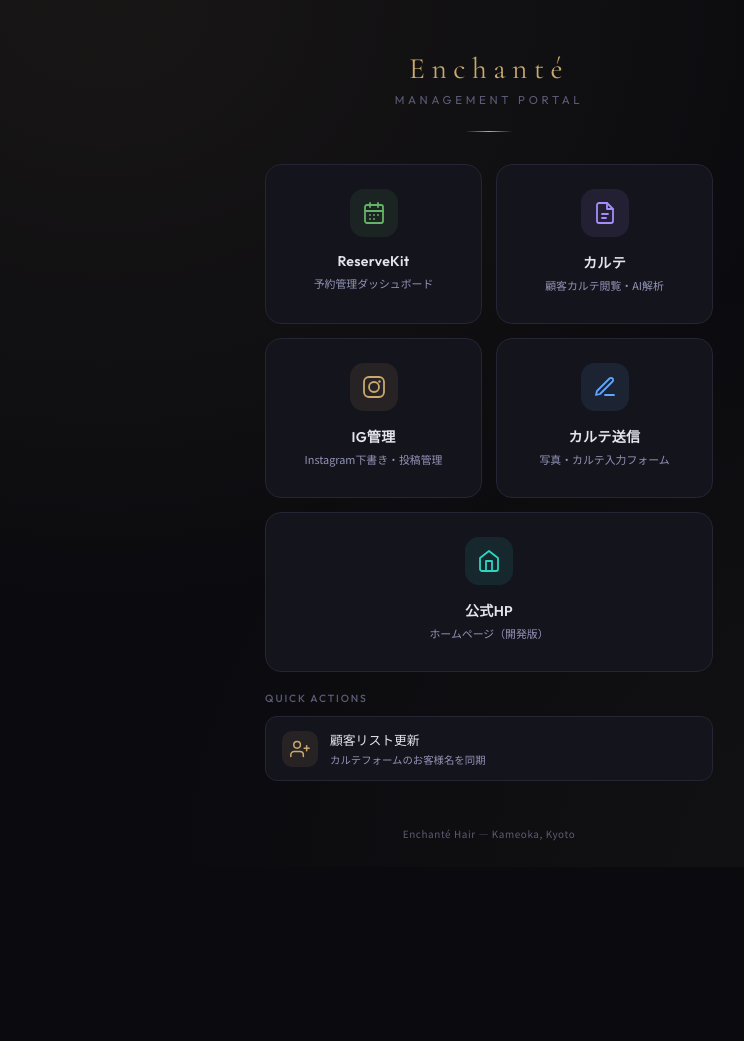
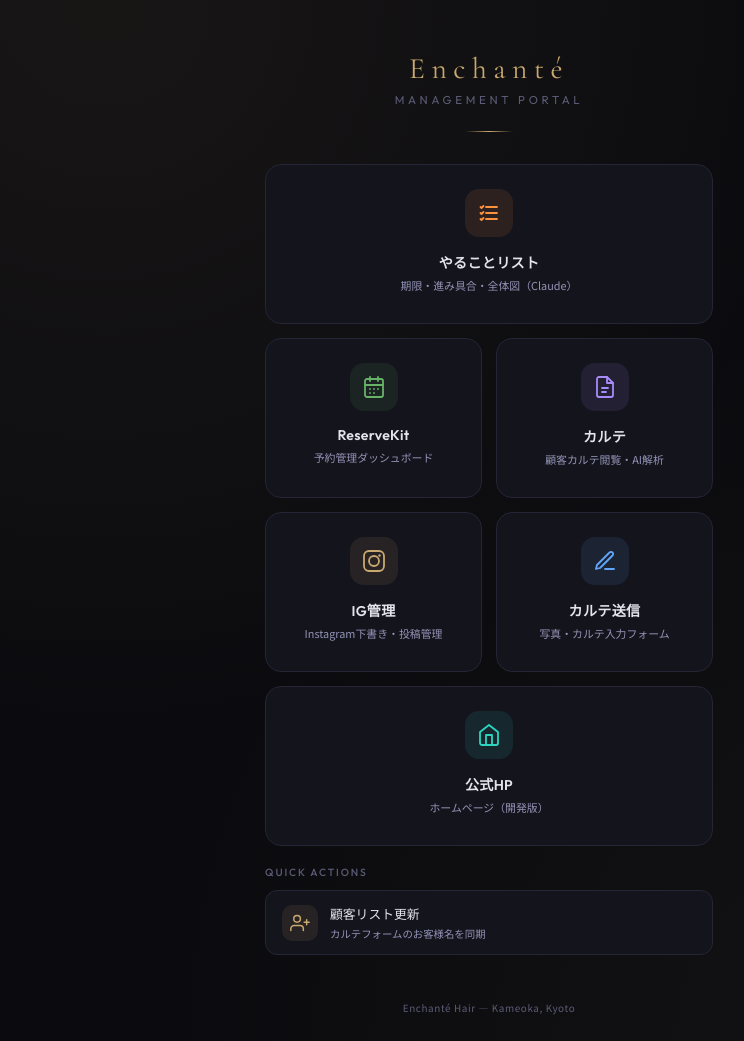
Before and after one commit to newtype3104-byte/portal, a plain HTML site: page index.html in a window 1280 px wide. Shown: the whole page, without its empty margins (151-895 px from the left). Before the commit the page ends 867 px from the top, so only its background shows below. Drawn offline with nearby package versions, Linux system fonts and the light colour scheme.

Commit message:
ポータルに「やることリスト」カードを追加 (#1)
Claude-Session: https://claude.ai/code/session_017oBQe5marAwcHH3nu1KF9p

Co-authored-by: Claude <noreply@anthropic.com>

```diff
--- a/index.html
+++ b/index.html
@@ -133,6 +133,7 @@ body {
 .card--ig .card-icon      { background: rgba(201,169,110,.10); color: var(--gold); }
 .card--form .card-icon    { background: rgba(96,165,250,.10);  color: #60a5fa; }
 .card--hp .card-icon      { background: rgba(45,212,191,.10);  color: #2dd4bf; }
+.card--todo .card-icon    { background: rgba(251,146,60,.10);  color: #fb923c; }
 
 .card-name {
   font-family: 'Outfit', sans-serif;
@@ -245,6 +246,7 @@ body {
 .card:nth-child(3) { animation-delay: .26s; }
 .card:nth-child(4) { animation-delay: .34s; }
 .card:nth-child(5) { animation-delay: .42s; }
+.card:nth-child(6) { animation-delay: .50s; }
 .action-btn        { animation-delay: .50s; }
 
 @media (max-width: 340px) {
@@ -262,6 +264,19 @@ body {
 </header>
 
 <main class="cards">
+
+  <a class="card card--todo" href="https://claude.ai/artifact/GYsvHh71kzdxnbRBiZRcXi" target="_blank" rel="noopener" style="grid-column: 1 / -1;">
+    <div class="card-icon">
+      <svg width="24" height="24" fill="none" stroke="currentColor" stroke-width="1.8" stroke-linecap="round" stroke-linejoin="round" viewBox="0 0 24 24">
+        <path d="M9 6h11M9 12h11M9 18h11"/>
+        <polyline points="3.5 6 4.5 7 6.5 5"/>
+        <polyline points="3.5 12 4.5 13 6.5 11"/>
+        <polyline points="3.5 18 4.5 19 6.5 17"/>
+      </svg>
+    </div>
+    <div class="card-name">やることリスト</div>
+    <div class="card-desc">期限・進み具合・全体図（Claude）</div>
+  </a>
 
   <a class="card card--reserve" href="https://newtype3104-byte.github.io/reservekit/" target="_blank" rel="noopener">
     <div class="card-icon">
```
